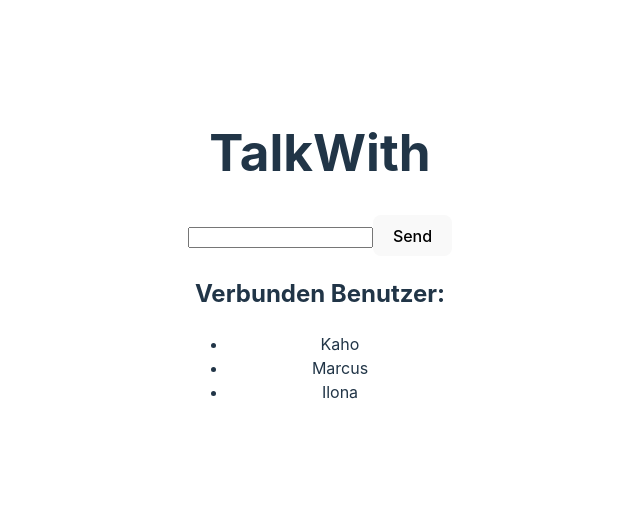
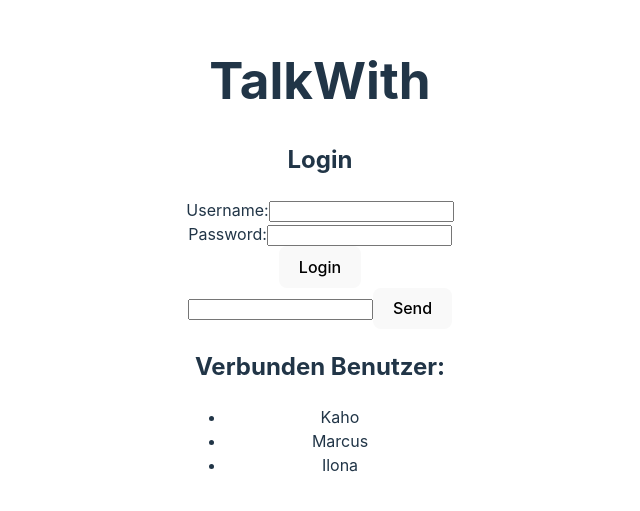
Before and after one commit to marcusBieber/TalkWith, a React (Vite) app in the folder frontend/: page / in a window 1280 px wide. Shown: the part 145-656 px from the top of the page, without its empty margins (320-960 px from the left). Built offline with nearby package versions, Linux system fonts and the light colour scheme.

Commit message:
Login komponente erstellt

```diff
--- a/frontend/src/Components/Login.jsx
+++ b/frontend/src/Components/Login.jsx
@@ -1,6 +1,19 @@
 function Login() {
   return (
-    <div></div>
+    <div>
+      <h2>Login</h2>
+      <form>
+        <div>
+          <label>Username:</label>
+          <input type="text" name="username" required/>
+        </div>
+        <div>
+          <label>Password:</label>
+          <input type="password" name="password" required />
+        </div>
+          <button type="submit">Login</button>
+      </form>
+    </div>
   );
 }
 
```
